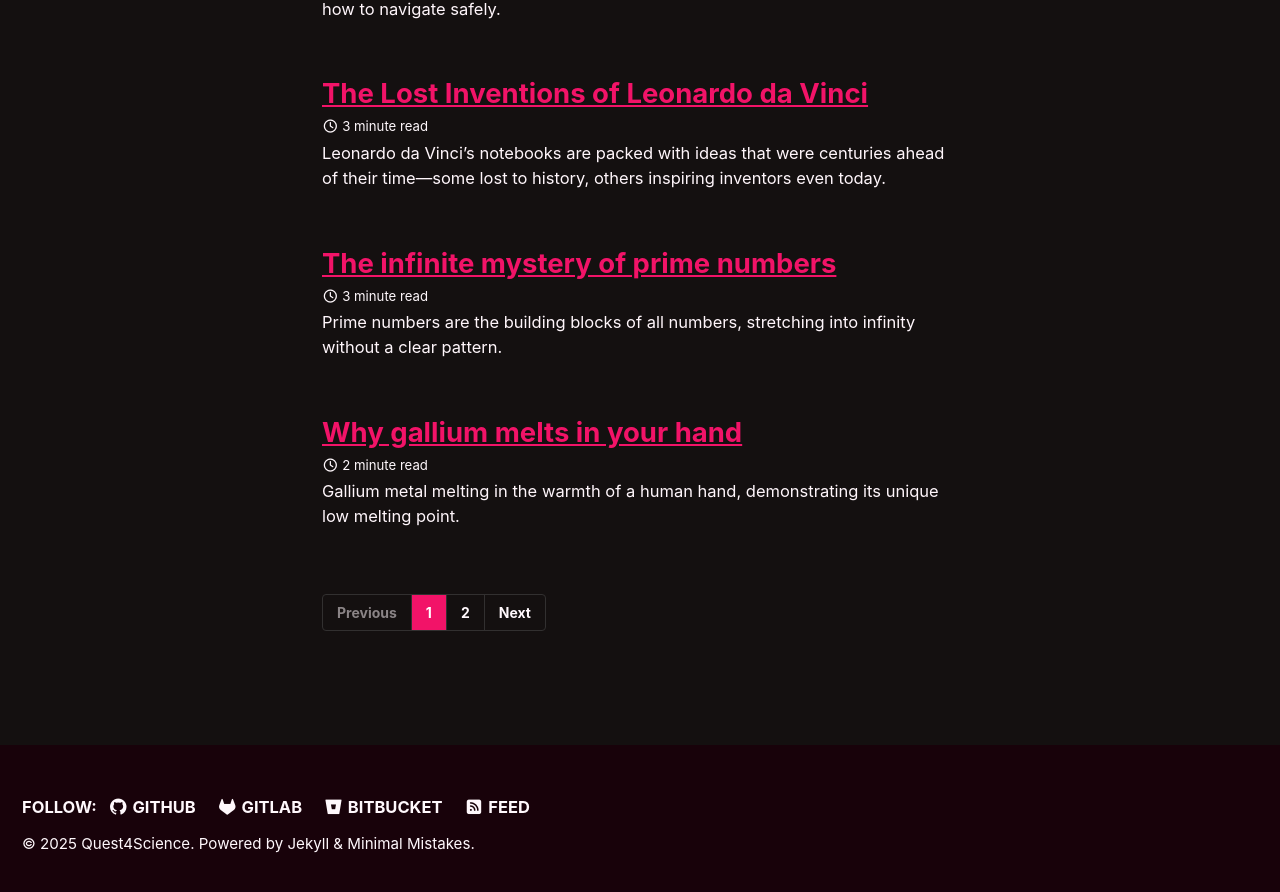
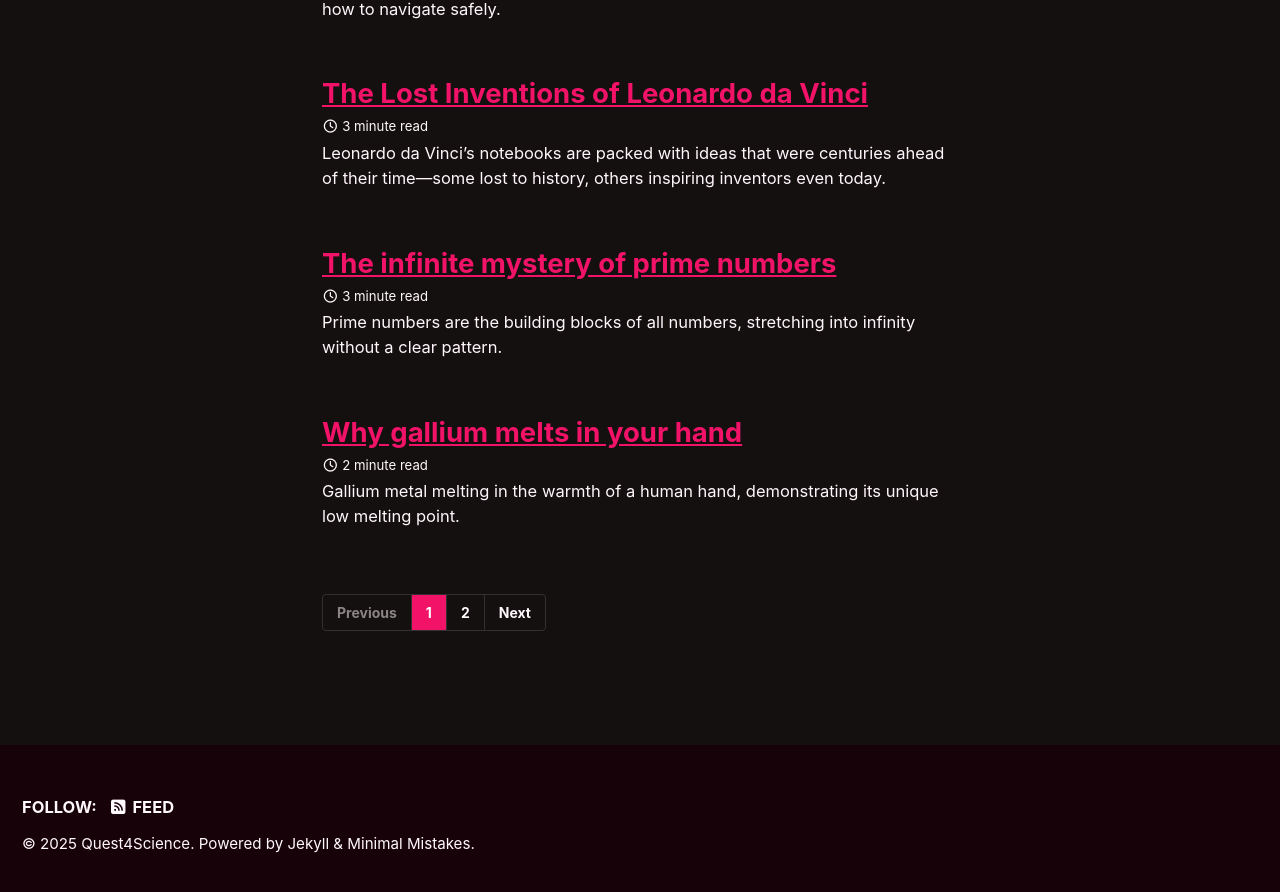
Before and after one commit to tthtlc/quest4science, a Jekyll site: the page built from index.html, in a window 1280 px wide and 900 px high, scrolled down 575 px. Shown: the top 892 px of the window. Built offline with Jekyll 4.4.1, drawn with Linux system fonts in a browser that asks for light colours; cached includes are drawn as plain includes; the list of posts is cut into pages by our own code.

Commit message:
modified:   _config.yml

```diff
--- a/_config.yml
+++ b/_config.yml
@@ -43,7 +43,7 @@ comments:
   facebook:
     # https://developers.facebook.com/docs/plugins/comments
     appid                :
-    num_posts            : # 5 (default)
+    num_posts            : # 50 (default)
     colorscheme          : # "light" (default), "dark"
   utterances:
     theme                : # "github-light" (default), "github-dark"
@@ -132,18 +132,7 @@ analytics:
 
 # Site Footer
 footer:
-  links:
-    - label: "GitHub"
-      icon: "fab fa-fw fa-github"
-      url: "https://github.com/tthtlc"
-    - label: "GitLab"
-      icon: "fab fa-fw fa-gitlab"
-      url: "https://gitlab.com/tthtlc"
-    - label: "Bitbucket"
-      icon: "fab fa-fw fa-bitbucket"
-      url: "https://bitbucket.org/tthtlc"
   since: "2025"
-
 
 # Reading Files
 include:
```
